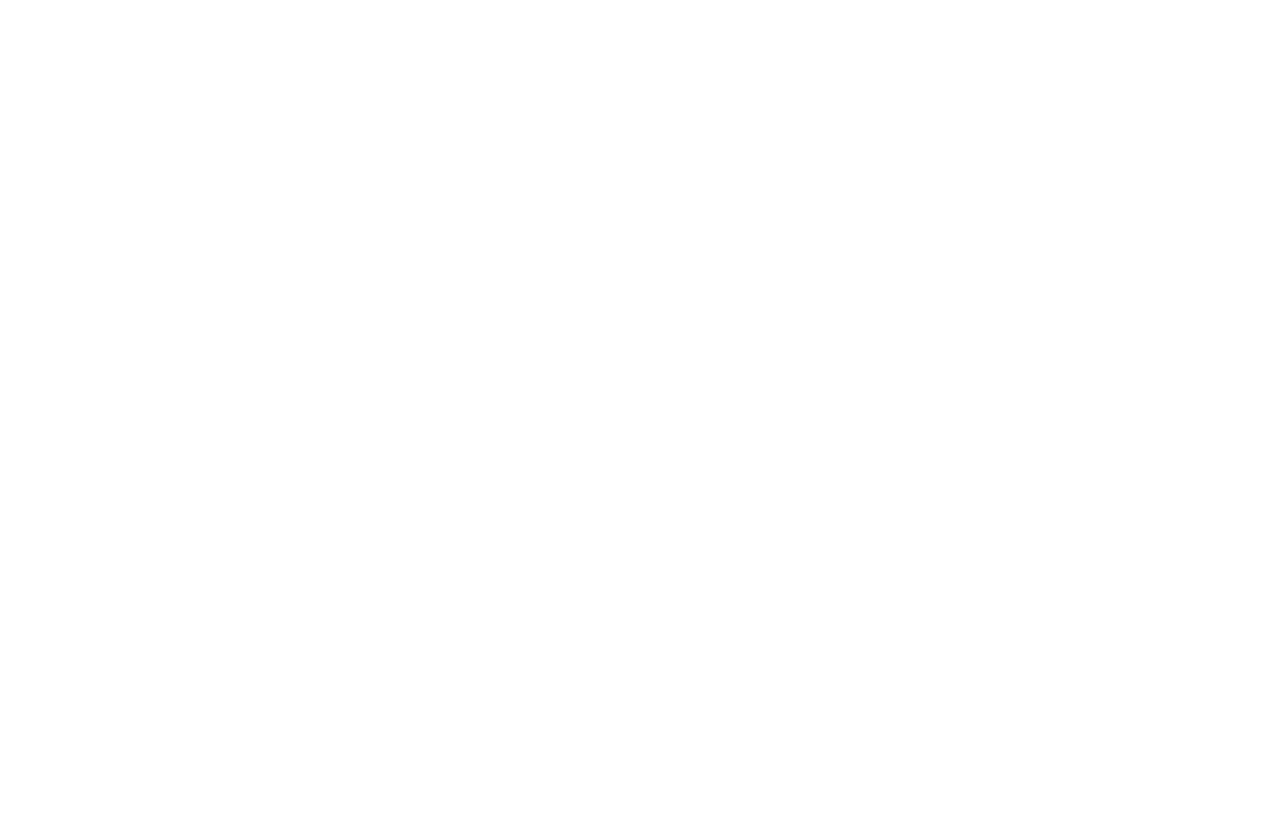
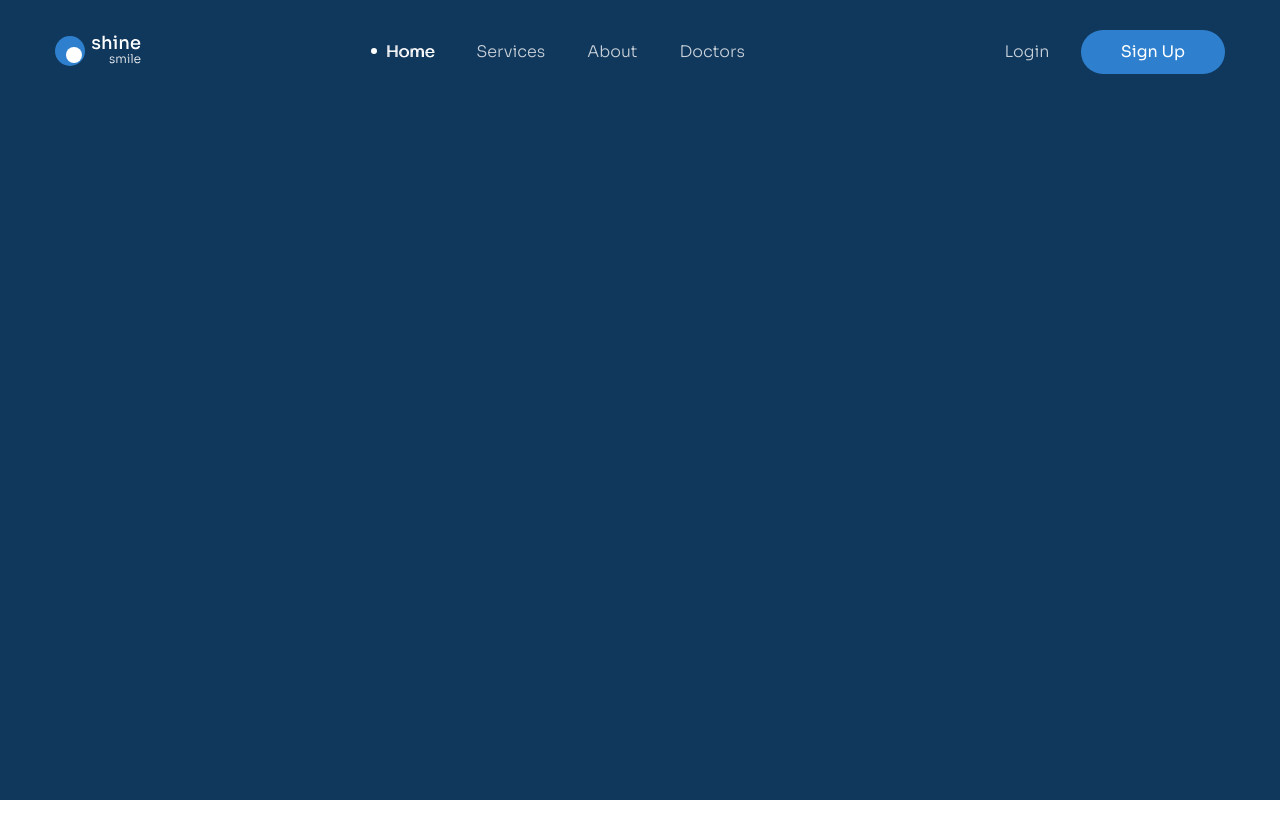
Before and after one commit to Hoaison3108/PROJECT3_WEB, a plain HTML site: page index.html in a window 1280 px wide. Shown: the top 838 px of the page. Before the commit the page ends 800 px from the top, so only its background shows below. Drawn offline with Linux system fonts and the light colour scheme.

Commit message:
P3 code header

```diff
--- a/assets/css/style.css
+++ b/assets/css/style.css
@@ -1,5 +1,9 @@
 * {
   box-sizing: border-box;
+}
+
+:root {
+  --header-bg: #10375c;
 }
 
 html {
@@ -10,3 +14,88 @@ body {
   font-size: 1.6rem;
   font-family: "Sora", sans-serif;
 }
+
+/* ========================common===================== */
+
+.container {
+  width: 1170px;
+  max-width: calc(100% - 48px);
+  margin: 0 auto;
+}
+
+a {
+  text-decoration: none;
+  cursor: pointer;
+}
+
+.btn {
+  display: inline-block;
+  min-width: 205px;
+  line-height: 60px;
+  background: #2e80ce;
+  text-align: center;
+  color: #fff;
+  font-size: 1.8rem;
+  line-height: 1.67; /*30/18 = 1.67 */
+  border-radius: 999px;
+}
+
+.btn:hover {
+  opacity: 0.9;
+}
+
+/* ========================header===================== */
+.header {
+  padding-top: 30px;
+  background: var(--header-bg);
+  min-height: 100vh;
+}
+
+.header-top {
+  display: flex;
+  justify-content: space-between;
+  align-items: center;
+}
+
+.navbar__list {
+  display: flex;
+}
+
+.header__action--login,
+.navbar_link {
+  color: #c9d2da;
+  font-size: 1.6rem;
+  font-weight: 300;
+  line-height: 1.75; /* 28/16 = 1.75*/
+  padding: 8px 21px;
+}
+
+.navbar_link:hover,
+.navbar_link--active {
+  color: #fff;
+  font-size: 1.6rem;
+  text-shadow: 1px 0 0 currentColor;
+  line-height: 1.75; /* 28/16=1.75 */
+}
+
+.navbar_link--active::before {
+  content: "";
+  display: inline-block;
+  width: 6px;
+  height: 6px;
+  border-radius: 50%;
+  background: #fff;
+  position: relative; /*định vị tương đối so với vị trí ban đầu cho phép dùng top, right để canh chỉnh vị trí*/
+  top: -3px;
+  right: 8px;
+}
+
+.header__action--signup {
+  min-width: 144px;
+  line-height: 44px;
+  font-size: 1.6rem;
+}
+
+.header__action--login {
+  margin-right: 7px;
+}
--- a/index.html
+++ b/index.html
@@ -39,8 +39,40 @@
     <title>Shine Smile</title>
 </head>
 
-<body>
+<body style="height: 50000px;">
+    <header class="header">
+        <div class="container">
+            <!-- top -->
+            <div class="header-top">
+                <!-- logo -->
+                <a href="#!"> <img src="./assets/image/logo.svg" alt="shine smile" class="logo"></a>
 
+                <!-- nav -->
+                <nav class="navbar">
+                    <ul class="navbar__list">
+                        <li class="navbar__item">
+                            <a href="#!" class="navbar_link navbar_link--active">Home</a>
+                        </li>
+                        <li class="navbar__item">
+                            <a href="#!" class="navbar_link">Services</a>
+                        </li>
+                        <li class="navbar__item">
+                            <a href="#!" class="navbar_link">About </a>
+                        </li>
+                        <li class="navbar__item">
+                            <a href="#!" class="navbar_link">Doctors</a>
+                        </li>
+                    </ul>
+                </nav>
+
+                <!-- cta action -->
+                <div class="header__action">
+                    <a href="#!" class="header__action--login">Login</a>
+                    <a href="#!" class="btn header__action--signup">Sign Up</a>
+                </div>
+            </div>
+        </div>
+    </header>
 </body>
 
 </html>
```
